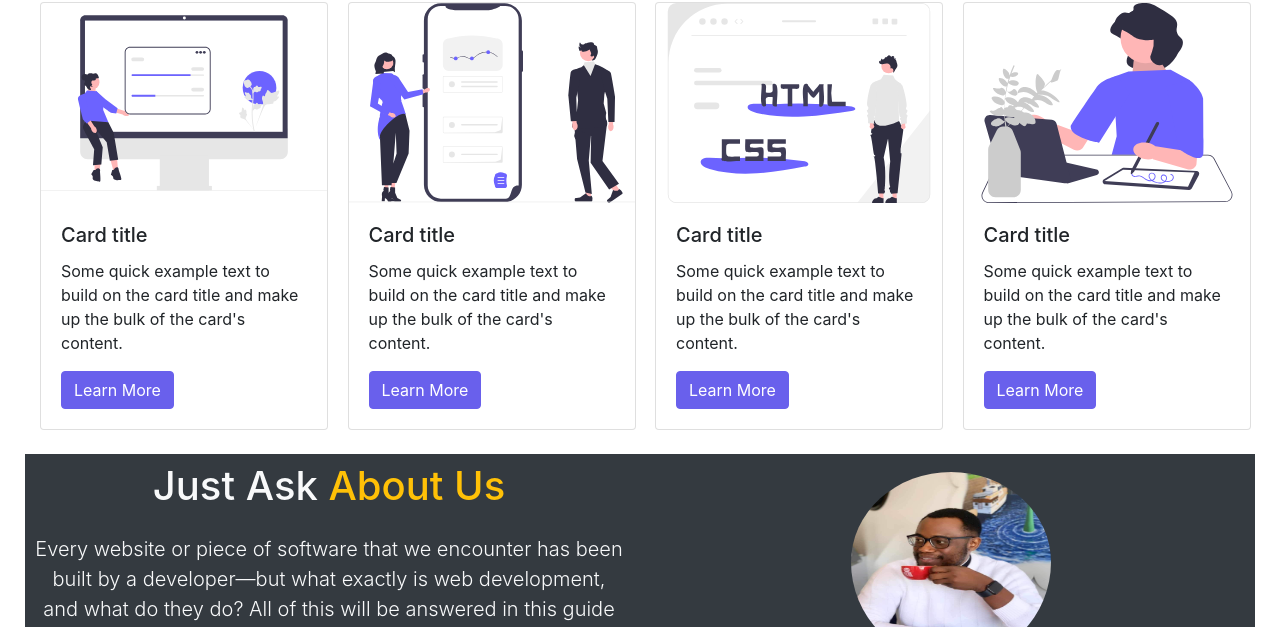
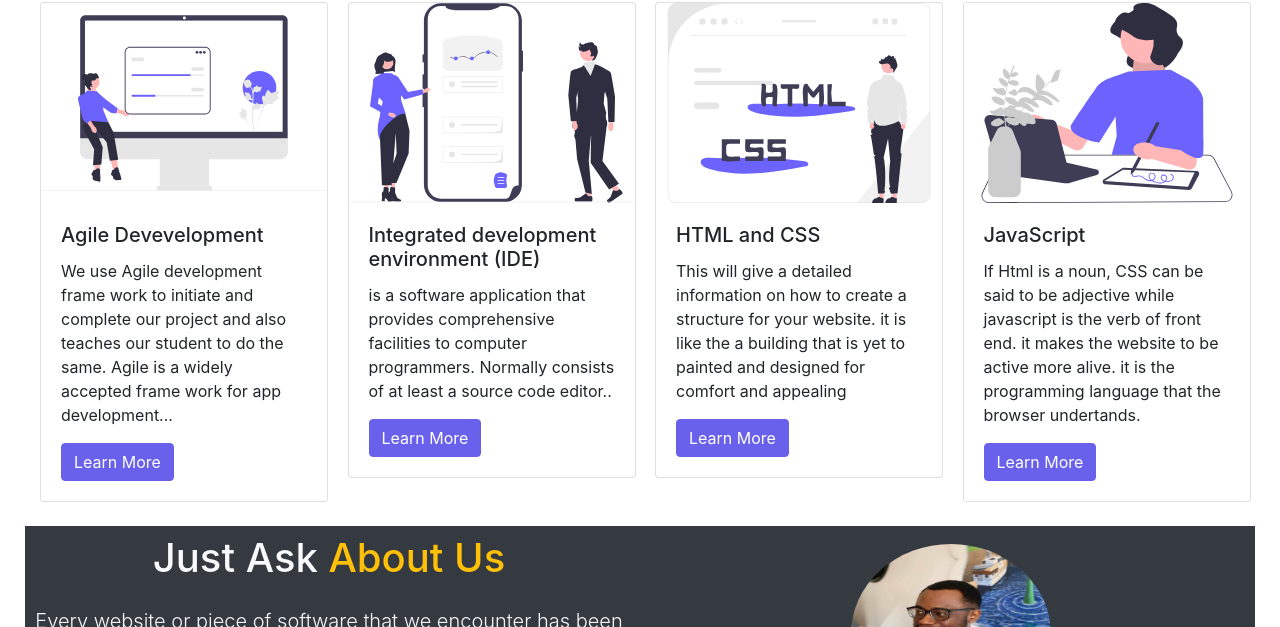
Before and after one commit to onanapower/Business-Portfolio-in-Bootstrap, a plain HTML site: page index.html in a window 1280 px wide. Shown: the part 622-1249 px from the top of the page. Drawn offline with nearby package versions, Linux system fonts and the light colour scheme.

Commit message:
adding_Text_writing

```diff
--- a/index.html
+++ b/index.html
@@ -72,10 +72,10 @@
           <div class="card" style="width: 18rem">
             <img src="images/undraw_online_stats_0g94.svg" height="200px" class="card-img-top" alt="..." />
             <div class="card-body">
-              <h5 class="card-title">Card title</h5>
+              <h5 class="card-title">Agile Devevelopment</h5>
               <p class="card-text">
-                Some quick example text to build on the card title and make up
-                the bulk of the card's content.
+                We use Agile development frame work to initiate and complete our project and also teaches our student to do the same. Agile is a widely accepted frame work for app development...
+
               </p>
               <a href="#" class="lotus btn btn-primary">Learn More</a>
             </div>
@@ -86,10 +86,9 @@
           <div class="card" style="width: 18rem">
             <img src="images/Phone_standing.svg" height="200px" class="card-img-top" alt="..." />
             <div class="card-body">
-              <h5 class="card-title">Card title</h5>
+              <h5 class="card-title">Integrated development environment (IDE)</h5>
               <p class="card-text">
-                Some quick example text to build on the card title and make up
-                the bulk of the card's content.
+                is a software application that provides comprehensive facilities to computer programmers. Normally consists of at least a source code editor..
               </p>
               <a href="#" class="lotus btn btn-primary">Learn More</a>
             </div>
@@ -100,10 +99,9 @@
           <div class="card" style="width: 18rem">
             <img src="images/static_website.svg" height="200px" class="card-img-top" alt="..." />
             <div class="card-body">
-              <h5 class="card-title">Card title</h5>
+              <h5 class="card-title">HTML and CSS</h5>
               <p class="card-text">
-                Some quick example text to build on the card title and make up
-                the bulk of the card's content.
+                This will give a detailed information on how to create a structure for your website. it is like the a building that is yet to painted and designed for comfort and appealing
               </p>
               <a href="#" class="lotus btn btn-primary">Learn More</a>
             </div>
@@ -114,10 +112,8 @@
   <div class="card" style="width: 18rem">
     <img src="images/learning_sketching.svg" height="200px" class="card-img-top" alt="..." />
     <div class="card-body">
-      <h5 class="card-title">Card title</h5>
-      <p class="card-text">
-        Some quick example text to build on the card title and make up
-        the bulk of the card's content.
+      <h5 class="card-title">JavaScript</h5>
+      <p class="card-text"> If Html is a noun, CSS can be said to be adjective while javascript is the verb of front end. it makes the website to be active more alive. it is the programming language that the browser undertands.
       </p>
       <a href="#" class="lotus btn btn-primary">Learn More</a>
     </div>
```
